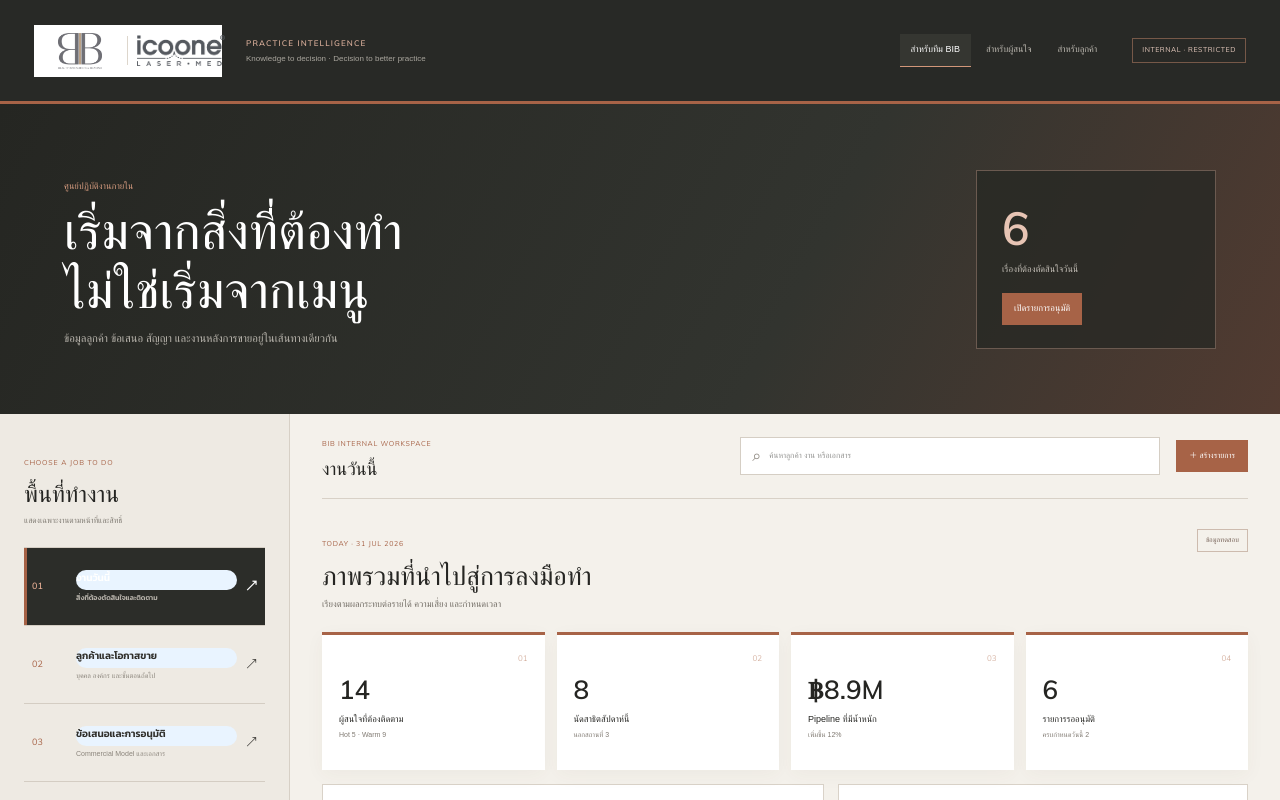
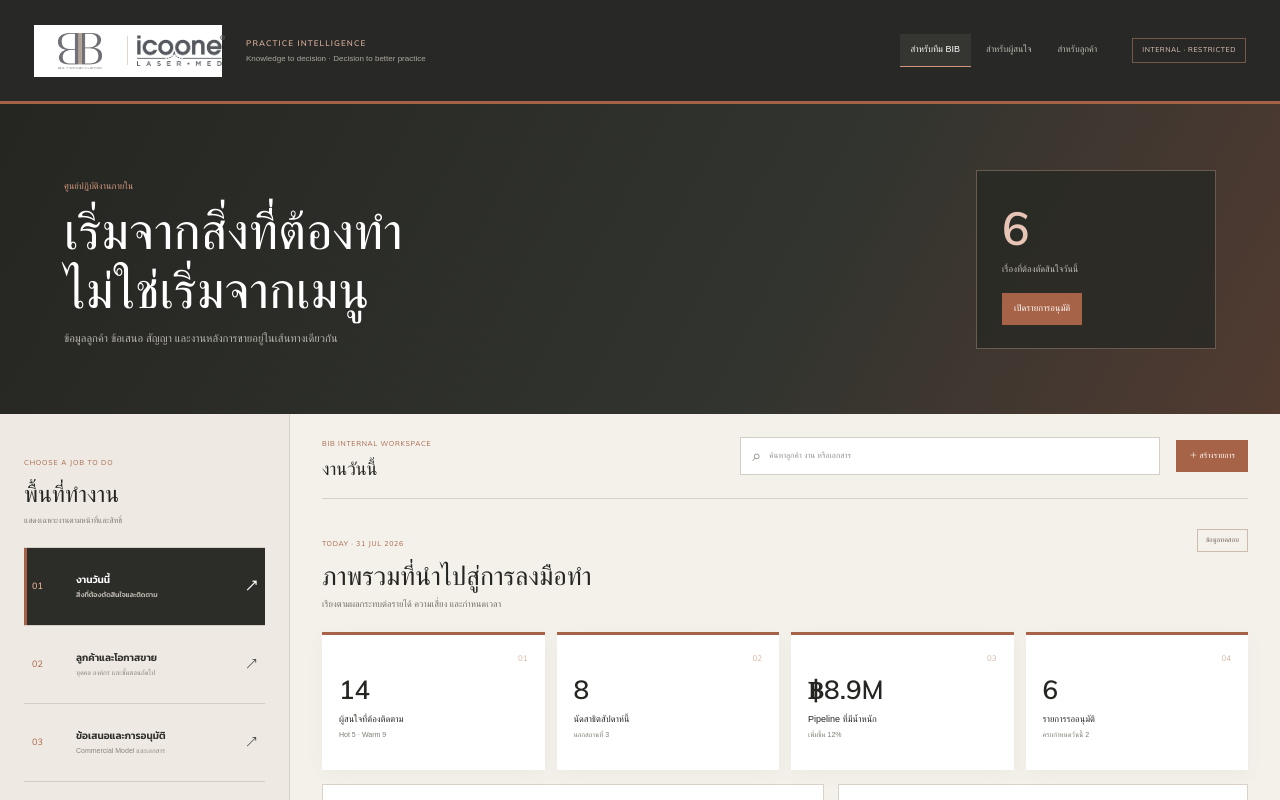
Before and after one commit to naiaromd/bib-platform, a Next.js app: page /platform in a window 1280 px wide. Shown: the top 800 px of the page. Built offline with nearby package versions, Linux system fonts and the light colour scheme; a web font is replaced by a local one.

Commit message:
Isolate redesigned navigation styles

```diff
--- a/app/globals.css
+++ b/app/globals.css
@@ -649,6 +649,23 @@ nav button.active span { color: #a56145; }
 .v2-academy-progress { border: 1px solid #d8d1c7; background: #fff; }.v2-academy-progress article { display: grid; grid-template-columns: 50px minmax(230px,1fr) 1fr; gap: 15px; align-items: center; min-height: 85px; padding: 14px 20px; border-bottom: 1px solid #ded8cf; }.v2-academy-progress article > i { color: #a76347; font-family: "Muli"; font-size: 11px; font-style: normal; }.v2-academy-progress article span b, .v2-academy-progress article span small { display: block; }.v2-academy-progress article span b { font-size: 10px; }.v2-academy-progress article span small { margin-top: 3px; color: #777168; font-size: 7px; }.v2-academy-progress article > em { height: 7px; background: #e3ded6; }.v2-academy-progress article > em b { display: block; height: 100%; background: #a76347; }
 .v2-support-grid { display: grid; grid-template-columns: repeat(2,1fr); gap: 13px; }.v2-support-grid article { min-height: 210px; padding: 20px; border: 1px solid #d8d1c7; background: #fff; }.v2-support-grid article i { float: right; color: #d1a792; font-family: "Muli"; font-style: normal; }.v2-support-grid article span { color: #a76347; font-size: 7px; }.v2-support-grid h3 { margin: 14px 0 4px; font-size: 16px; }.v2-support-grid p { color: #746e66; font-size: 8px; }.v2-support-grid button { margin-top: 16px; padding: 8px 10px; color: #8b4d34; border: 1px solid #a76347; background: transparent; font-size: 7px; }
 
+/* Isolate V2 navigation from the legacy global nav rules. */
+.v2-job-nav nav button b {
+  min-width: 0;
+  width: auto;
+  height: auto;
+  margin: 0;
+  padding: 0;
+  border-radius: 0;
+  color: inherit;
+  background: transparent;
+  font-size: 10px;
+  line-height: 1.35;
+  place-items: initial;
+}
+.v2-job-nav nav button:focus { outline: 0; }
+.v2-job-nav nav button:focus-visible { outline: 2px solid #b96f50; outline-offset: -2px; }
+
 @media (max-width: 1050px) {
   .v2-brand-header { grid-template-columns: auto 1fr auto; }.v2-brand-copy, .v2-brand-header > em { display: none; }.v2-layout { grid-template-columns: 230px 1fr; }.v2-work { padding-left: 20px; padding-right: 20px; }.v2-work-head { grid-template-columns: 1fr auto; }.v2-work-head label { grid-column: 1 / -1; grid-row: 2; margin-bottom: 12px; }.v2-metrics, .v2-choice-grid { grid-template-columns: repeat(2,1fr); }.v2-model-row { grid-template-columns: repeat(3,1fr); }.v2-progress > div { grid-template-columns: repeat(4,1fr); }.v2-client-opportunities { grid-template-columns: 1fr 1fr; }
 }
```
